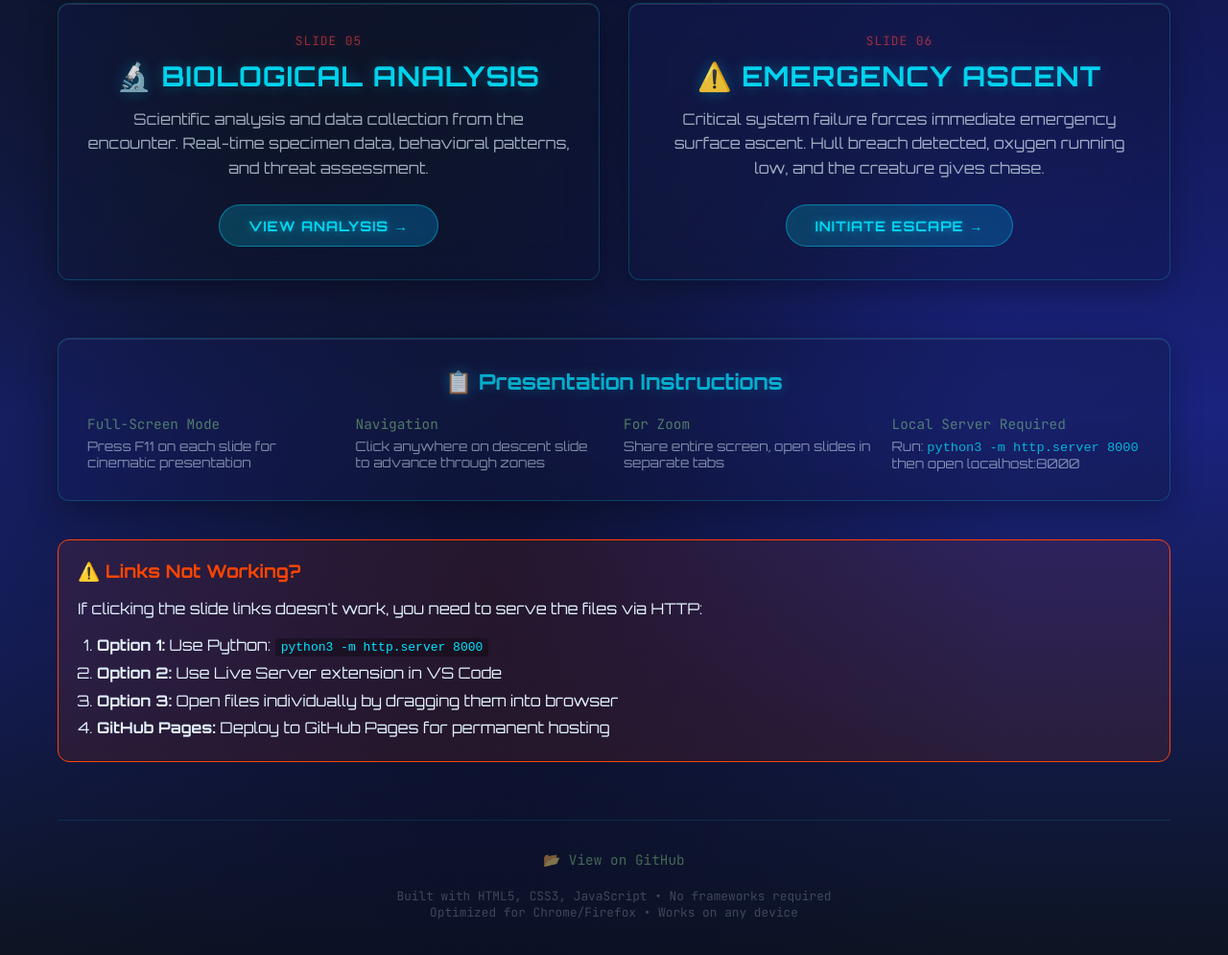
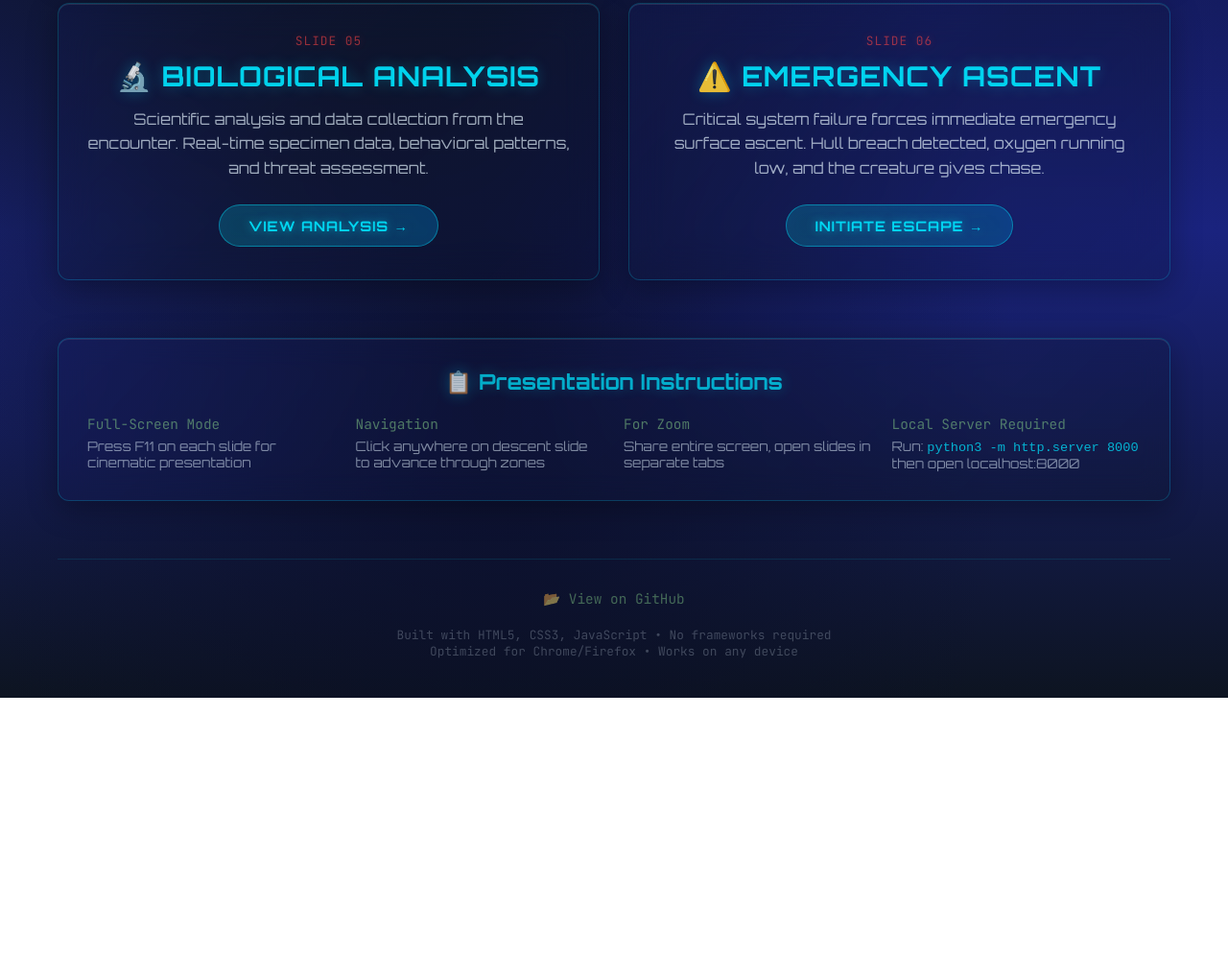
Before and after one commit to dantraynor/deepseasquid, a plain HTML site: page index.html in a window 1280 px wide. Shown: the part 893-1888 px from the top of the page at 96% size. After the commit the page ends 1620 px from the top, so only its background shows below. Drawn offline with Linux system fonts and the light colour scheme.

Commit message:
Clean up landing page: move troubleshooting to README

```diff
--- a/index.html
+++ b/index.html
@@ -502,7 +502,8 @@
                         Dramatic opening with classified document styling. Sets the scene for the groundbreaking
                         discovery with animated sonar effects and mission parameters.
                     </p>
-                    <a href="figma_intro_slide.html" class="slide-link" onclick="navigateToSlide('figma_intro_slide.html'); return false;">ENTER BRIEFING →</a>
+                    <a href="figma_intro_slide.html" class="slide-link"
+                        onclick="navigateToSlide('figma_intro_slide.html'); return false;">ENTER BRIEFING →</a>
                 </div>
 
                 <div class="slide-card">
@@ -512,7 +513,8 @@
                         Interactive journey through ocean zones with animated depth gauge. Click to explore each zone
                         and discover where the colossal squid was found.
                     </p>
-                    <a href="figma_descent_slide.html" class="slide-link" onclick="navigateToSlide('figma_descent_slide.html'); return false;">BEGIN DESCENT →</a>
+                    <a href="figma_descent_slide.html" class="slide-link"
+                        onclick="navigateToSlide('figma_descent_slide.html'); return false;">BEGIN DESCENT →</a>
                 </div>
 
                 <div class="slide-card">
@@ -522,7 +524,8 @@
                         Dramatic first contact with the massive colossal squid. Experience the awe and tension of this
                         historic moment in deep-sea exploration.
                     </p>
-                    <a href="encounter_slide.html" class="slide-link" onclick="navigateToSlide('encounter_slide.html'); return false;">WITNESS ENCOUNTER →</a>
+                    <a href="encounter_slide.html" class="slide-link"
+                        onclick="navigateToSlide('encounter_slide.html'); return false;">WITNESS ENCOUNTER →</a>
                 </div>
 
                 <div class="slide-card">
@@ -532,7 +535,8 @@
                         Actual recorded footage of the giant squid encounter. Witness the unprecedented 46-meter
                         specimen in its natural habitat with real-time mission data overlays.
                     </p>
-                    <a href="video_encounter_slide.html" class="slide-link" onclick="navigateToSlide('video_encounter_slide.html'); return false;">VIEW FOOTAGE →</a>
+                    <a href="video_encounter_slide.html" class="slide-link"
+                        onclick="navigateToSlide('video_encounter_slide.html'); return false;">VIEW FOOTAGE →</a>
                 </div>
 
                 <div class="slide-card">
@@ -542,7 +546,8 @@
                         Scientific analysis and data collection from the encounter. Real-time specimen data, behavioral
                         patterns, and threat assessment.
                     </p>
-                    <a href="analysis_slide.html" class="slide-link" onclick="navigateToSlide('analysis_slide.html'); return false;">VIEW ANALYSIS →</a>
+                    <a href="analysis_slide.html" class="slide-link"
+                        onclick="navigateToSlide('analysis_slide.html'); return false;">VIEW ANALYSIS →</a>
                 </div>
 
                 <div class="slide-card">
@@ -552,7 +557,8 @@
                         Critical system failure forces immediate emergency surface ascent. Hull breach detected, oxygen
                         running low, and the creature gives chase.
                     </p>
-                    <a href="escape_slide.html" class="slide-link" onclick="navigateToSlide('escape_slide.html'); return false;">INITIATE ESCAPE →</a>
+                    <a href="escape_slide.html" class="slide-link"
+                        onclick="navigateToSlide('escape_slide.html'); return false;">INITIATE ESCAPE →</a>
                 </div>
             </div>
 
@@ -578,28 +584,6 @@
                         </div>
                     </div>
                 </div>
-            </div>
-
-            <div class="troubleshooting" style="
-            background: rgba(255, 69, 0, 0.1);
-            border: 1px solid #FF4500;
-            border-radius: 12px;
-            padding: 20px;
-            margin-bottom: 30px;
-            text-align: left;
-        ">
-                <h3 style="color: #FF4500; margin-bottom: 15px;">⚠️ Links Not Working?</h3>
-                <p style="color: #E3F2FD; line-height: 1.6; margin-bottom: 10px;">
-                    If clicking the slide links doesn't work, you need to serve the files via HTTP:
-                </p>
-                <ol style="color: #E3F2FD; line-height: 1.8; margin-left: 20px;">
-                    <li><strong>Option 1:</strong> Use Python: <code
-                            style="color: #00E5FF; background: rgba(0,0,0,0.3); padding: 2px 6px; border-radius: 3px;">python3 -m http.server 8000</code>
-                    </li>
-                    <li><strong>Option 2:</strong> Use Live Server extension in VS Code</li>
-                    <li><strong>Option 3:</strong> Open files individually by dragging them into browser</li>
-                    <li><strong>GitHub Pages:</strong> Deploy to GitHub Pages for permanent hosting</li>
-                </ol>
             </div>
 
             <div class="footer">
```
Also changed, not shown: 1 other file.
